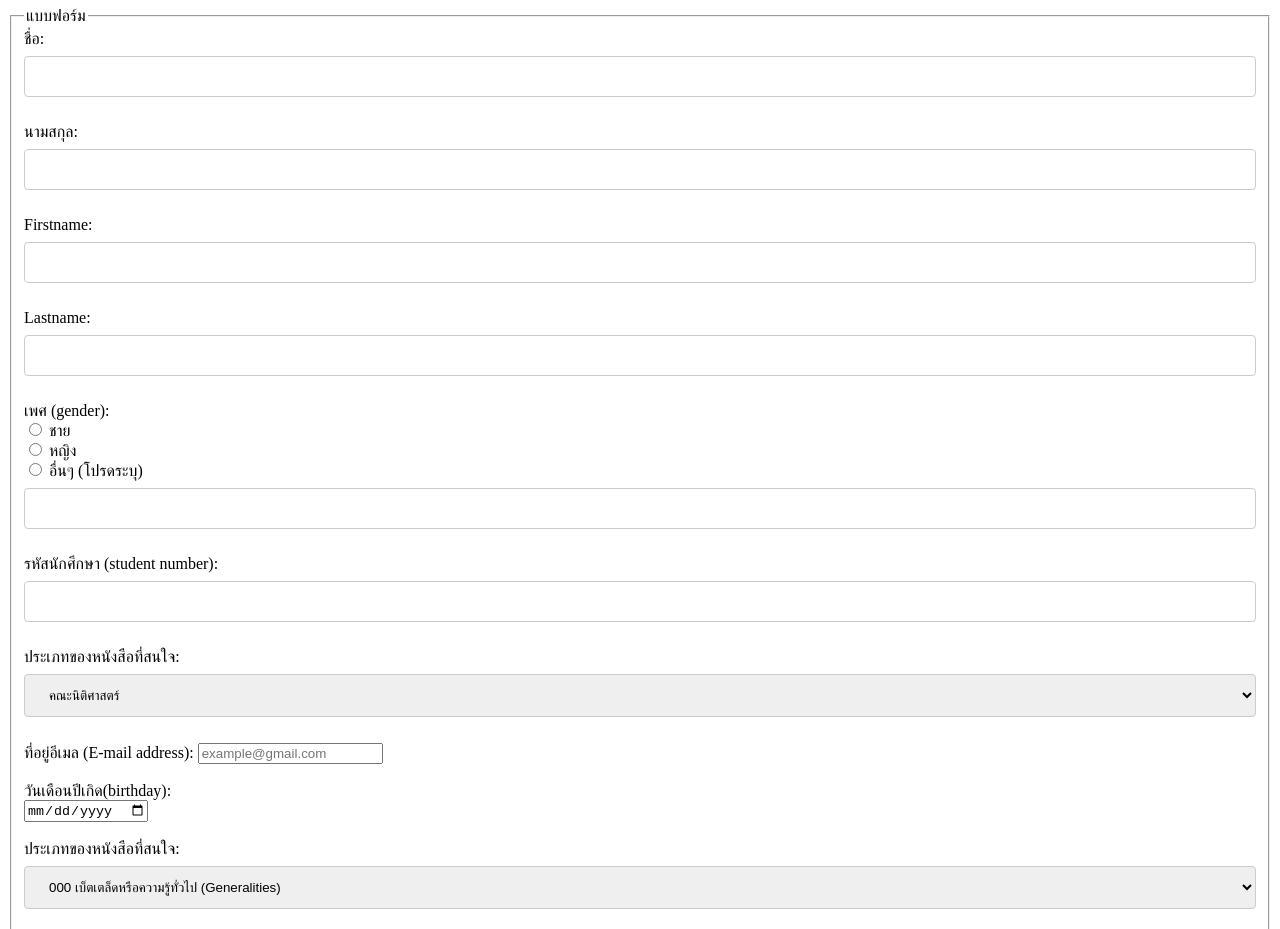
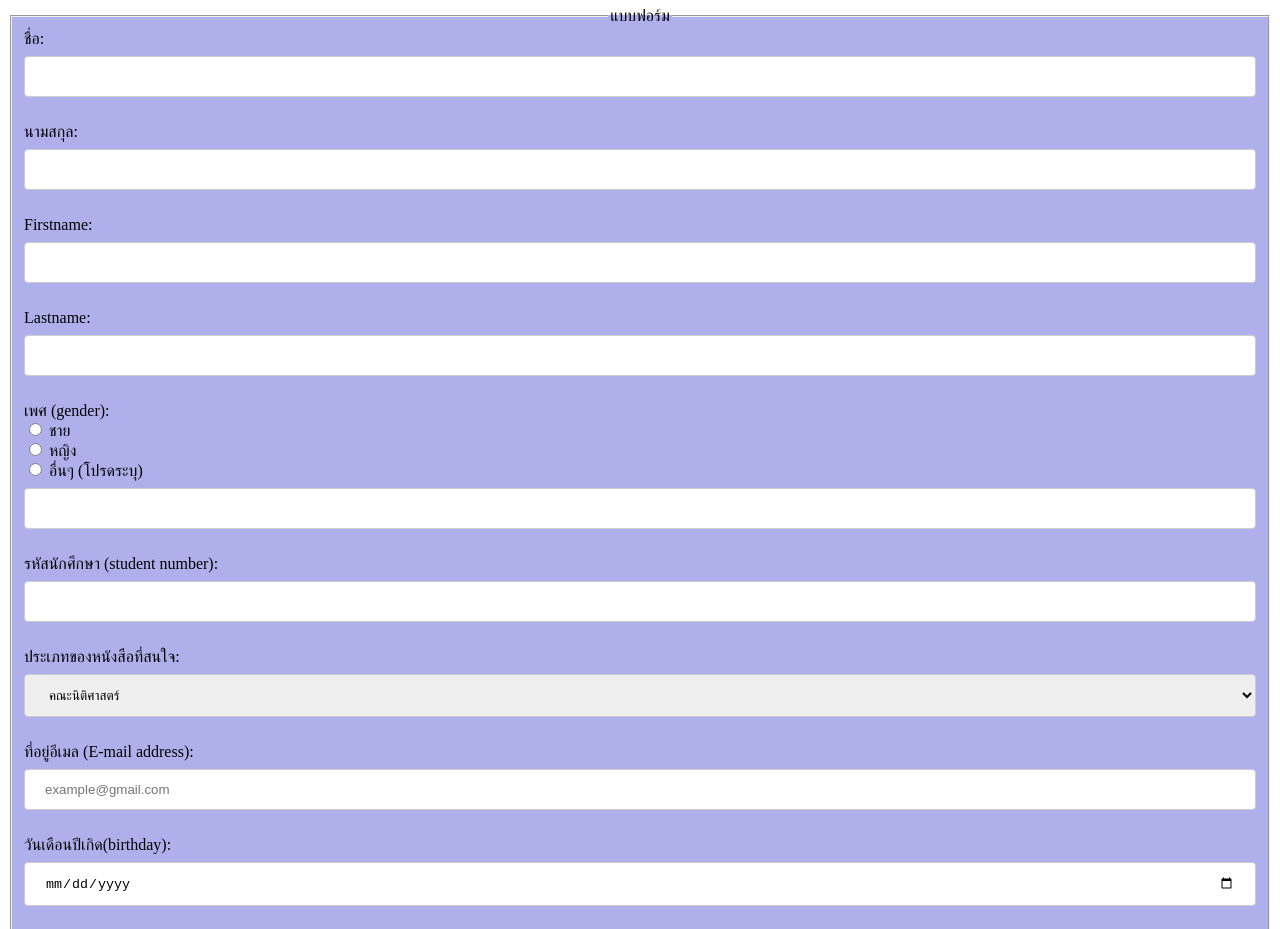
Before and after one commit to wuttikornboontawee/6709650623_LibraryMembershipApplicationForm, a plain HTML site: page index.html in a window 1280 px wide. Shown: the part 73-1002 px from the top of the page. Drawn offline with Linux system fonts and the light colour scheme.

Commit message:
edit style.css

```diff
--- a/style.css
+++ b/style.css
@@ -1,3 +1,16 @@
+h1{
+  text-align: center;
+}
+
+legend{
+  text-align: center;
+}
+
+fieldset{
+  background-color: rgb(175, 176, 235)
+}
+
+
 input[type=text], select {
     width: 100%;
     padding: 12px 20px;
@@ -8,9 +21,30 @@ input[type=text], select {
     box-sizing: border-box;
   }
 
+  input[type=date], select {
+    width: 100%;
+    padding: 12px 20px;
+    margin: 8px 0;
+    display: inline-block;
+    border: 1px solid #ccc;
+    border-radius: 4px;
+    box-sizing: border-box;
+  }
+
+  input[type=email], select {
+    width: 100%;
+    padding: 12px 20px;
+    margin: 8px 0;
+    display: inline-block;
+    border: 1px solid #ccc;
+    border-radius: 4px;
+    box-sizing: border-box;
+  }
+
+
   input[type=submit] {
     width: 100%;
-    background-color: #4CAF50;
+    background-color: #4c5baf;
     color: white;
     padding: 14px 20px;
     margin: 8px 0;
@@ -18,7 +52,3 @@ input[type=text], select {
     border-radius: 4px;
     cursor: pointer;
   }
-
-  input[type=submit]:hover {
-    background-color: #45a049;
-  }
```
